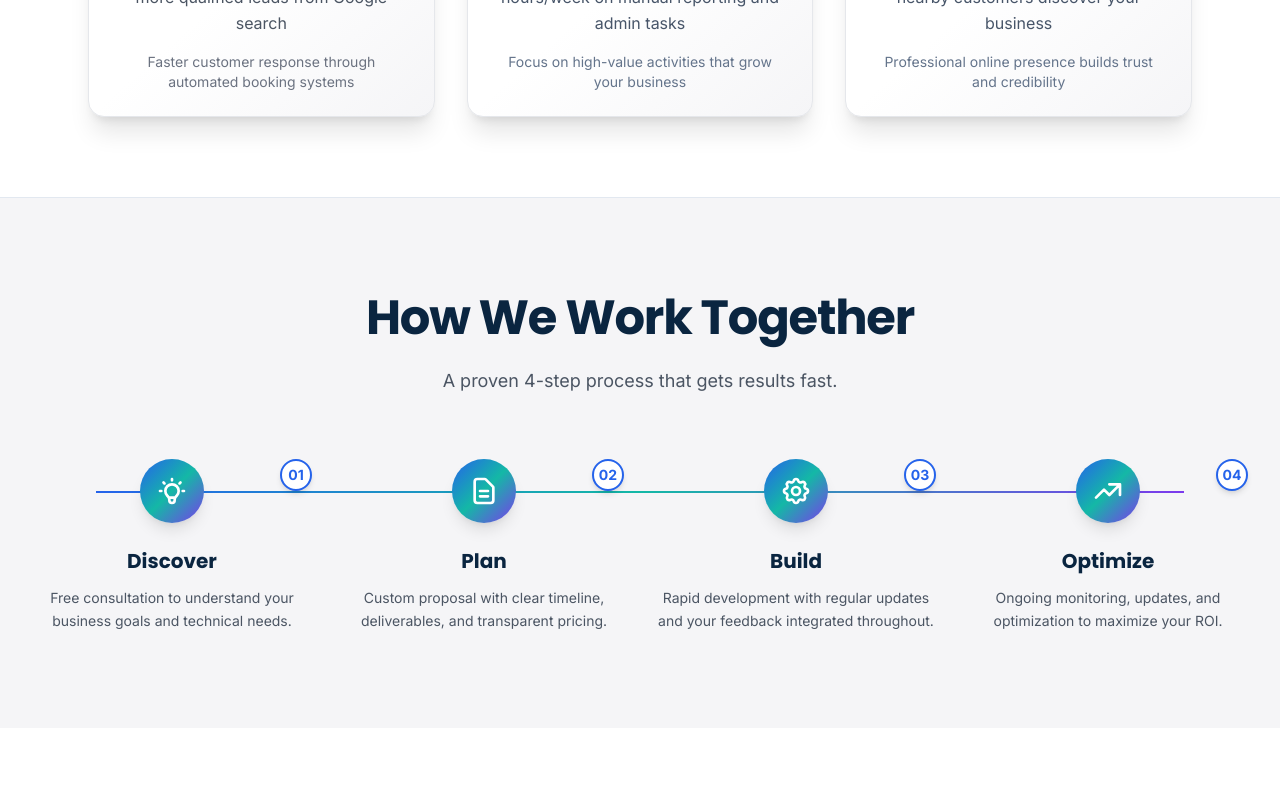
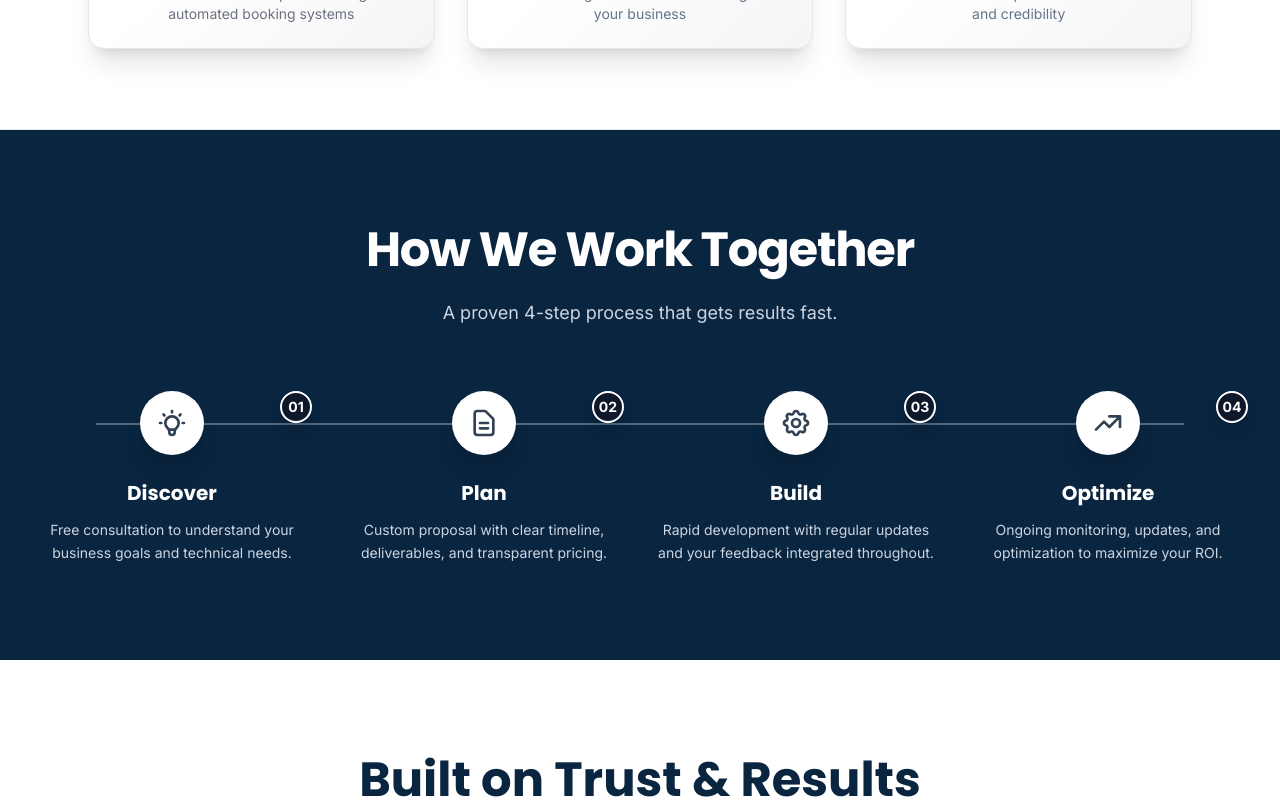
Before and after one commit to Strive-Technology-Group/StriveTG-Site, a Next.js app in the folder apps/web/: page / in a window 1280 px wide. Shown: the part 3280-4080 px from the top of the page. Built offline with nearby package versions, Linux system fonts and the light colour scheme.

Commit message:
Update main page

```diff
--- a/apps/web/app/components/PremiumCompare.tsx
+++ b/apps/web/app/components/PremiumCompare.tsx
@@ -337,13 +337,6 @@ export default function PremiumCompare() {
             <ChevronRight className="w-4 h-4 group-hover:translate-x-1 transition-transform" />
           </button>
         </div>
-
-        {/* Footnote */}
-        <div className="mt-12 text-center animate-fade-in-up delay-500">
-          <p className="text-sm text-slate-500">
-            Patterns vary by vendor/team. We scope to your needs.
-          </p>
-        </div>
       </div>
 
       {/* Modal */}
--- a/apps/web/app/components/ProcessTimeline.tsx
+++ b/apps/web/app/components/ProcessTimeline.tsx
@@ -20,25 +20,27 @@ export function ProcessTimeline({ steps }: ProcessTimelineProps) {
         <div className="hidden md:block">
           <MotionStagger className="grid grid-cols-4 gap-8 relative">
             {/* Connection Line */}
-            <div className="absolute top-8 left-16 right-16 h-0.5 bg-gradient-to-r from-accent-blue via-accent-teal to-accent-purple"></div>
+            <div className="absolute top-8 left-16 right-16 h-0.5 bg-white/30"></div>
 
             {steps.map((item, index) => (
               <MotionStaggerChild key={index} className="relative">
                 <div className="text-center">
-                  {/* Icon with gradient background */}
-                  <div className="relative z-10 w-16 h-16 bg-gradient-brand rounded-full flex items-center justify-center mx-auto mb-6 shadow-lg hover:scale-110 transition-transform duration-300">
-                    {item.icon}
+                  {/* Icon with premium white background */}
+                  <div className="relative z-10 w-16 h-16 bg-white rounded-full flex items-center justify-center mx-auto mb-6 shadow-xl hover:scale-110 transition-all duration-300 hover:shadow-2xl border border-white/20">
+                    <div className="text-slate-700">
+                      {item.icon}
+                    </div>
                   </div>
 
                   {/* Step number badge */}
-                  <div className="absolute top-0 right-0 w-8 h-8 bg-white border-2 border-accent-blue text-accent-blue rounded-full flex items-center justify-center text-sm font-bold shadow-md">
+                  <div className="absolute top-0 right-0 w-8 h-8 bg-slate-900 border-2 border-white text-white rounded-full flex items-center justify-center text-sm font-bold shadow-lg">
                     {item.step}
                   </div>
 
-                  <h3 className="text-xl font-display font-bold text-primary mb-3">
+                  <h3 className="text-xl font-display font-bold text-white mb-3">
                     {item.title}
                   </h3>
-                  <p className="text-gray-600 text-sm leading-relaxed">
+                  <p className="text-slate-300 text-sm leading-relaxed">
                     {item.description}
                   </p>
                 </div>
@@ -53,24 +55,26 @@ export function ProcessTimeline({ steps }: ProcessTimelineProps) {
             <MotionStaggerChild key={index}>
               <div className="flex items-start space-x-4">
                 <div className="relative flex-shrink-0">
-                  <div className="w-14 h-14 bg-gradient-brand rounded-full flex items-center justify-center shadow-lg">
-                    {item.icon}
+                  <div className="w-14 h-14 bg-white rounded-full flex items-center justify-center shadow-xl border border-white/20">
+                    <div className="text-slate-700">
+                      {item.icon}
+                    </div>
                   </div>
-                  <div className="absolute -top-1 -right-1 w-6 h-6 bg-white border-2 border-accent-blue text-accent-blue rounded-full flex items-center justify-center text-xs font-bold">
+                  <div className="absolute -top-1 -right-1 w-6 h-6 bg-slate-900 border-2 border-white text-white rounded-full flex items-center justify-center text-xs font-bold">
                     {item.step}
                   </div>
 
                   {/* Connecting line for mobile */}
                   {index < steps.length - 1 && (
-                    <div className="absolute top-14 left-1/2 w-0.5 h-12 bg-gradient-to-b from-accent-blue to-accent-teal transform -translate-x-1/2"></div>
+                    <div className="absolute top-14 left-1/2 w-0.5 h-12 bg-white/30 transform -translate-x-1/2"></div>
                   )}
                 </div>
 
                 <div className="flex-1 pt-2">
-                  <h3 className="text-lg font-display font-bold text-primary mb-2">
+                  <h3 className="text-lg font-display font-bold text-white mb-2">
                     {item.title}
                   </h3>
-                  <p className="text-gray-600 text-sm leading-relaxed">
+                  <p className="text-slate-300 text-sm leading-relaxed">
                     {item.description}
                   </p>
                 </div>
--- a/apps/web/app/page.tsx
+++ b/apps/web/app/page.tsx
@@ -333,12 +333,12 @@ export default function Home() {
       </section>
 
       {/* Process Section */}
-      <Section background="gray" size="xl">
+      <Section background="dark" size="xl">
         <MotionWrapper direction="fade" className="text-center mb-16">
-          <h2 className="text-3xl md:text-5xl font-display font-bold text-primary mb-6 tracking-tight">
+          <h2 className="text-3xl md:text-5xl font-display font-bold text-white mb-6 tracking-tight">
             How We Work Together
           </h2>
-          <p className="text-lg text-gray-600 leading-relaxed">
+          <p className="text-lg text-slate-300 leading-relaxed">
             A proven 4-step process that gets results fast.
           </p>
         </MotionWrapper>
@@ -349,7 +349,7 @@ export default function Home() {
             title: 'Discover',
             description: 'Free consultation to understand your business goals and technical needs.',
             icon: (
-              <svg className="w-8 h-8 text-white" fill="none" stroke="currentColor" viewBox="0 0 24 24">
+              <svg className="w-8 h-8" fill="none" stroke="currentColor" viewBox="0 0 24 24">
                 <path strokeLinecap="round" strokeLinejoin="round" strokeWidth={2} d="M9.663 17h4.673M12 3v1m6.364 1.636l-.707.707M21 12h-1M4 12H3m3.343-5.657l-.707-.707m2.828 9.9a5 5 0 117.072 0l-.548.547A3.374 3.374 0 0014 18.469V19a2 2 0 11-4 0v-.531c0-.895-.356-1.754-.988-2.386l-.548-.547z" />
               </svg>
             )
@@ -359,7 +359,7 @@ export default function Home() {
             title: 'Plan',
             description: 'Custom proposal with clear timeline, deliverables, and transparent pricing.',
             icon: (
-              <svg className="w-8 h-8 text-white" fill="none" stroke="currentColor" viewBox="0 0 24 24">
+              <svg className="w-8 h-8" fill="none" stroke="currentColor" viewBox="0 0 24 24">
                 <path strokeLinecap="round" strokeLinejoin="round" strokeWidth={2} d="M9 12h6m-6 4h6m2 5H7a2 2 0 01-2-2V5a2 2 0 012-2h5.586a1 1 0 01.707.293l5.414 5.414a1 1 0 01.293.707V19a2 2 0 01-2 2z" />
               </svg>
             )
@@ -369,7 +369,7 @@ export default function Home() {
             title: 'Build',
             description: 'Rapid development with regular updates and your feedback integrated throughout.',
             icon: (
-              <svg className="w-8 h-8 text-white" fill="none" stroke="currentColor" viewBox="0 0 24 24">
+              <svg className="w-8 h-8" fill="none" stroke="currentColor" viewBox="0 0 24 24">
                 <path strokeLinecap="round" strokeLinejoin="round" strokeWidth={2} d="M10.325 4.317c.426-1.756 2.924-1.756 3.35 0a1.724 1.724 0 002.573 1.066c1.543-.94 3.31.826 2.37 2.37a1.724 1.724 0 001.065 2.572c1.756.426 1.756 2.924 0 3.35a1.724 1.724 0 00-1.066 2.573c.94 1.543-.826 3.31-2.37 2.37a1.724 1.724 0 00-2.572 1.065c-.426 1.756-2.924 1.756-3.35 0a1.724 1.724 0 00-2.573-1.066c-1.543.94-3.31-.826-2.37-2.37a1.724 1.724 0 00-1.065-2.572c-1.756-.426-1.756-2.924 0-3.35a1.724 1.724 0 001.066-2.573c-.94-1.543.826-3.31 2.37-2.37.996.608 2.296.07 2.572-1.065z" />
                 <path strokeLinecap="round" strokeLinejoin="round" strokeWidth={2} d="M15 12a3 3 0 11-6 0 3 3 0 016 0z" />
               </svg>
@@ -380,7 +380,7 @@ export default function Home() {
             title: 'Optimize',
             description: 'Ongoing monitoring, updates, and optimization to maximize your ROI.',
             icon: (
-              <svg className="w-8 h-8 text-white" fill="none" stroke="currentColor" viewBox="0 0 24 24">
+              <svg className="w-8 h-8" fill="none" stroke="currentColor" viewBox="0 0 24 24">
                 <path strokeLinecap="round" strokeLinejoin="round" strokeWidth={2} d="M13 7h8m0 0v8m0-8l-8 8-4-4-6 6" />
               </svg>
             )
@@ -445,22 +445,6 @@ export default function Home() {
         />
       </Section>
 
-      {/* Final CTA Strip */}
-      <Section size="lg">
-        <CTAStrip
-          title="Start Your Digital Transformation with Strive Technology Group"
-          description="Don't let technology hold your business back. Partner with Strive Technology Group and watch your business scale smarter, compete bigger, and grow faster than ever before."
-          primaryButton={{
-            text: "Get Started Now",
-            href: "/consultation"
-          }}
-          secondaryButton={{
-            text: "Learn More",
-            href: "/about"
-          }}
-          variant="gradient"
-        />
-      </Section>
     </>
   );
 }
```
